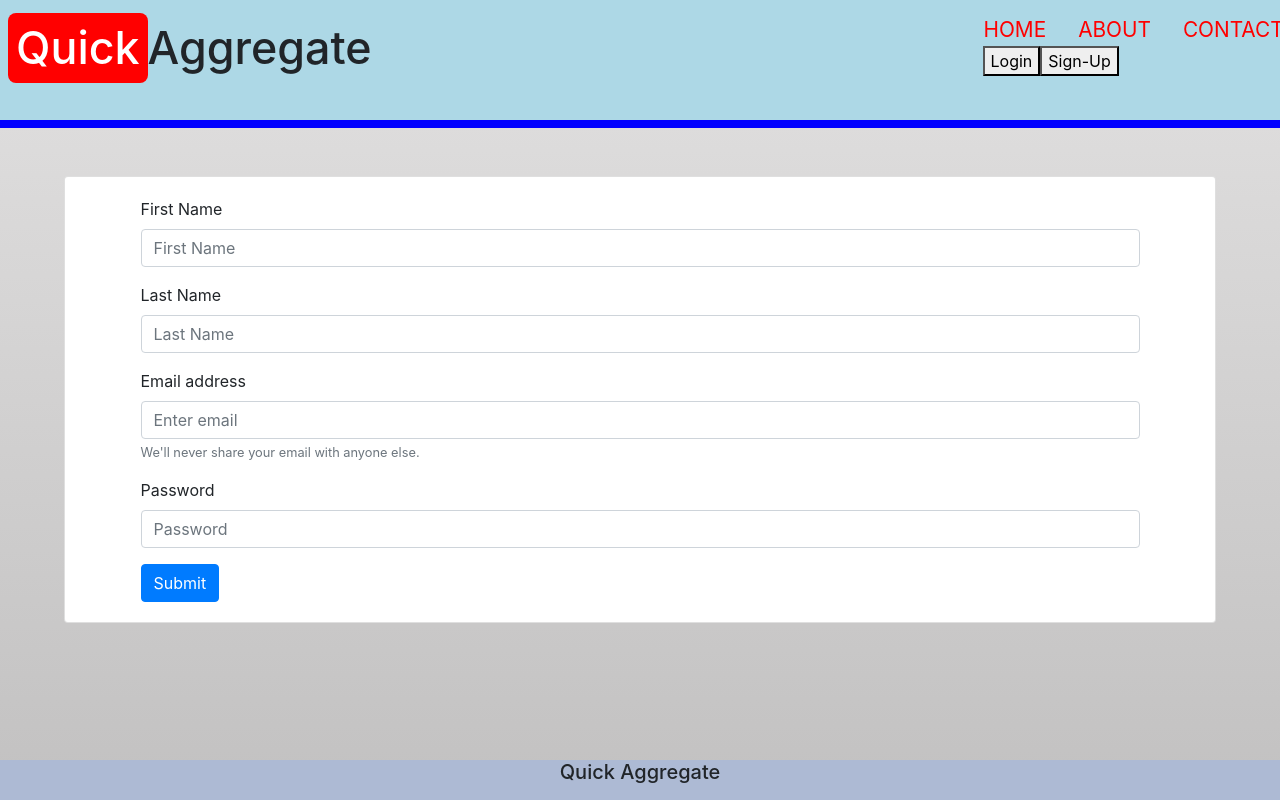
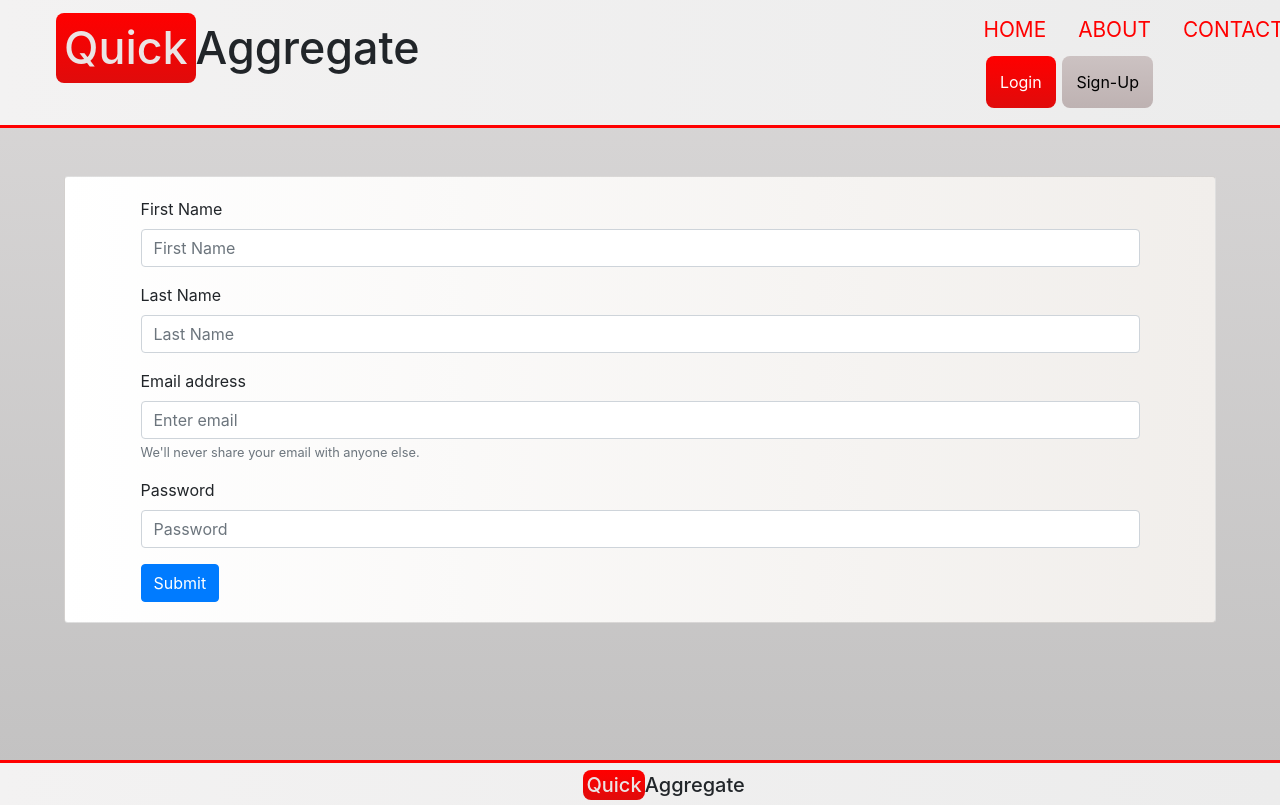
Before and after one commit to HermesCat/Quick-Aggregate, a React (Create React App) app in the folder client/: page /register in a window 1280 px wide. Built offline with nearby package versions, Linux system fonts and the light colour scheme.

Commit message:
added a lot of css to see

```diff
--- a/client/src/App.css
+++ b/client/src/App.css
@@ -5,8 +5,27 @@ html, body, #root {
 }
 
 body {
-    background-image: linear-gradient(rgb(226, 225, 225), rgb(194, 193, 193));
+    background-image: linear-gradient(rgb(218, 216, 216), rgb(194, 193, 193));
     background-repeat: no-repeat;
     background-attachment: fixed;
     background-position: center;
 }
+
+/* custom scroll bar */
+/* width */
+::-webkit-scrollbar {
+    width: 20px;
+  }
+
+  /* Track */
+  ::-webkit-scrollbar-track {
+    background:  var(--main-grey);
+    box-shadow: inset 0 0 5px grey;
+    border-radius: 10px;
+  }
+
+  /* Handle */
+  ::-webkit-scrollbar-thumb {
+    background-image: var(--highlighter-red);
+    border-radius: 10px;
+  }
--- a/client/src/App.js
+++ b/client/src/App.js
@@ -1,5 +1,6 @@
 import React from 'react';
 import './App.css';
+import "./colors.css";
 import Home from './pages/Home';
 import Register from './pages/Register'
 import PageWrapper from './components/Page-Wrapper';
--- /dev/null
+++ b/client/src/colors.css
@@ -0,0 +1,9 @@
+:root {
+    --highlighter-red: linear-gradient(red, rgb(224, 11, 11));
+    --main-grey: linear-gradient(rgb(204, 194, 194), rgb(190, 178, 178));
+    --main-white: linear-gradient(to right, rgb(243, 242, 242), rgb(236, 236, 236));
+    --card-white: linear-gradient(to right, #FFFFFF, rgb(241, 238, 235)); /* W3C, IE 10+/ Edge, Firefox 16+, Chrome 26+, Opera 12+, Safari 7+ */
+    --card-grey: linear-gradient(to right, rgb(204, 194, 194), rgb(187, 175, 175));
+    --twitter-blue: linear-gradient( #38A1F3, rgb(38, 135, 209));
+    --recipe-green: linear-gradient(  #2ECC40, rgb(39, 180, 55));
+}
--- a/client/src/components/Footer/index.js
+++ b/client/src/components/Footer/index.js
@@ -6,7 +6,7 @@ function Footer() {
 
         <>
             <footer>
-                <h5>Quick Aggregate</h5>
+                <h5><span className="highligher_footer">Quick</span>Aggregate</h5>
             </footer>
         </>
 
--- a/client/src/components/Footer/style.css
+++ b/client/src/components/Footer/style.css
@@ -1,6 +1,16 @@
 footer {
   min-height: 5%;
   overflow: auto;
-  background: #adbad4;
+  background: var(--main-white);
+  padding-top: 10px;
   text-align: center;
+  border-top: red solid .2rem;
 }
+
+.highligher_footer {
+  background-image: var(--highlighter-red);
+  padding: .2rem;
+  margin-left: 3rem;
+  border-radius: .5rem;
+  color: rgb(235, 228, 228);
+}
--- a/client/src/components/Formatted_Buttons/style.css
+++ b/client/src/components/Formatted_Buttons/style.css
@@ -10,15 +10,15 @@
 }
 
 .recipe-buttons {
-    background-color: #2ECC40;
+    background: var(--recipe-green);
 }
 
 .news-buttons {
-    background-color: rgb(204, 194, 194);
+    background: var(--main-grey);
 }
 
 .twitter-buttons {
-    background-color: #38A1F3;
+    background: var(--twitter-blue);
 }
 
 .user-keyword:hover {
--- a/client/src/components/Header/index.js
+++ b/client/src/components/Header/index.js
@@ -24,8 +24,8 @@ function Header() {
                             <Nav />
                             <div className="row  button-list">
                                 <div className="col-12">
-                                    <button>Login</button>
-                                    <a href="/register"><button>Sign-Up</button></a>
+                                    <button id="login">Login</button>
+                                    <a href="/register"><button id="sign-up">Sign-Up</button></a>
                                 </div>
                             </div>
                             <Switch>
--- a/client/src/components/Header/style.css
+++ b/client/src/components/Header/style.css
@@ -3,35 +3,58 @@ header {
     padding-bottom: .3rem;
     width: 100%;
     height: 5rem;
-    background: green;
-    border-bottom: blue solid .5rem;
+    background: var(--main-white);
+    border-bottom: red solid .2rem;
     margin-bottom: 3rem;
 }
 
 .main-title {
     padding-top: .5rem;
-    margin-left: .5rem;
+    margin-left: .8rem;
     font-size: 1.5rem;
 }
 
 .highligher{
-    background: red;
+    background-image: var(--highlighter-red);
     padding: .5rem;
+    margin-left: 3rem;
     border-radius: .5rem;
-    color: white;
+    color: rgb(235, 228, 228);
 }
 
 #login-row{
     margin-right: 3rem;
 }
 
-.login {
+#login {
     text-decoration: none;
-    background: red;
+    border: none;
+    background: var(--highlighter-red);;
     padding: .9rem;
-    margin: 2px;
+    border-radius: .5rem;
+    margin: 3px;
     color: white;
 }
+
+#login:hover {
+    background: grey;
+}
+
+
+#sign-up {
+    text-decoration: none;
+    border: none;
+    background:  var(--main-grey);
+    padding: .9rem;
+    border-radius: .5rem;
+    margin: 3px;
+    margin-top: 10px;
+}
+
+#sign-up:hover {
+    background: grey;
+}
+
 
 .button-list{
     margin: 0;
@@ -52,7 +75,6 @@ header {
 
 @media only screen and (min-width: 600px) {
     Header {
-      background: lightblue;
       height: 8rem;
     }
     .main-title {
--- a/client/src/components/SearchForm/index.js
+++ b/client/src/components/SearchForm/index.js
@@ -11,7 +11,7 @@ export function InputValue(props) {
 
 export function FormBtn(props) {
   return (
-    <button {...props} style={{ float: "right", marginBottom: 10 }} className="btn btn-success">
+    <button {...props} style={{ float: "right", marginBottom: 10 }} className="btn btn-search">
       {props.children}
     </button>
   );
--- a/client/src/components/SearchForm/style.css
+++ b/client/src/components/SearchForm/style.css
@@ -0,0 +1,8 @@
+.card {
+    background: var(--card-white);
+}
+
+.btn-search {
+  background-image: var(--highlighter-red);
+  color: white;
+}
```
Also changed, not shown: client/src/components/NewsSearch/index.js (indentation only), client/src/components/SearchResultsRecipes/index.js (indentation only).
